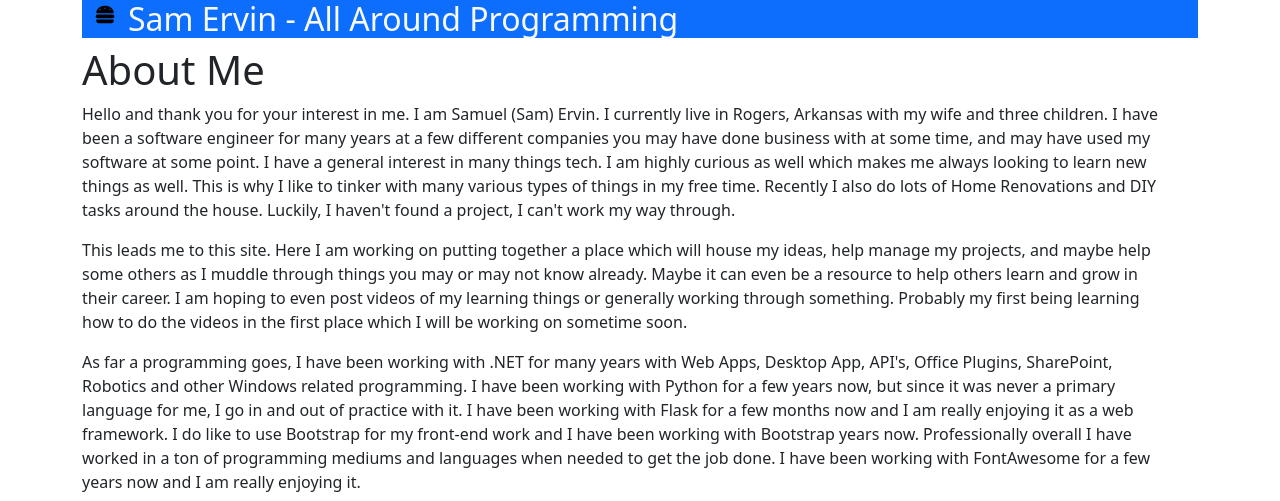
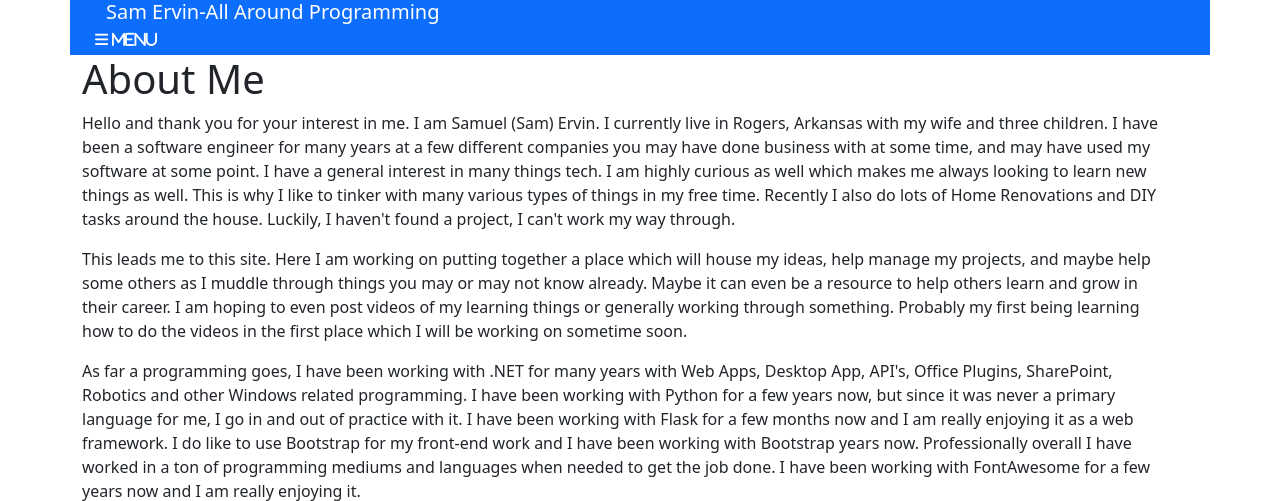
Before and after one commit to samuelervin/samwebsite_py, a Flask app: page /about/ in a window 1280 px wide. Shown: the top 501 px of the page. Run offline with Flask 3, Linux system fonts and the light colour scheme.

Commit message:
More styling

```diff
--- a/templates/base.html
+++ b/templates/base.html
@@ -22,18 +22,20 @@
 
       </div>
       <div class="row">
-        <div class="col">
-
-           <button class="navbar-toggler float-start" type="button" data-bs-toggle="collapse" data-bs-target="#navbarNavAltMarkup" aria-controls="navbarNavAltMarkup" aria-expanded="true" aria-label="Toggle navigation">
-                <i class="fa-solid fa-burger"></i>
+        <div class="col bg-primary">
+          <div class="container-fluid">
+            <span class="navbar-brand mb-0 h1 text-white">Sam Ervin-All Around Programming</span>
+          </div>
+           <button class="navbar-toggler navbar-dark float-start" type="button" data-bs-toggle="collapse" data-bs-target="#navbarNavAltMarkup" aria-controls="navbarNavAltMarkup" aria-expanded="true" aria-label="Toggle navigation">
+            <i class="fa-solid fa-bars fa-xs" style="color: #ffffff;"> Menu</i>
             </button>
-            <h2 class="bg-primary text-light"> Sam Ervin - All Around Programming</h2>
-            <div class="collapse navbar-collapse light" id="navbarNavAltMarkup">
-              <nav class="navbar navbar-expand-sm navbar-light bg-light">
+            <div class="collapse navbar-collapse navbar-dark navbar-expand-sm" id="navbarNavAltMarkup">
+              <nav class="navbar navbar-expand-lg navbar-dark">
                 <div class="navbar-nav">
-                    <a class="nav-link link-light float-end" aria-current="page" href="{{ url_for('home') }}"><i class="fa-solid fa-house"></i> Home</a>
-                    <a class="nav-link link-light float-end" href="{{ url_for('about') }}"><i class="fa-solid fa-mug-saucer"></i> About</a>
-                    <a class="nav-link link-light float-end" href="{{ url_for('contact') }}"><i class="fa-solid fa-envelopes-bulk"></i> Contact</a>
+                  <br>
+                    <a class="nav-link link-light" aria-current="page" href="{{ url_for('home') }}"><i class="fa-solid fa-house white"></i> Home</a>
+                    <a class="nav-link link-light" href="{{ url_for('about') }}"><i class="fa-solid fa-mug-saucer"></i> About</a>
+                    <a class="nav-link link-light" href="{{ url_for('contact') }}"><i class="fa-solid fa-envelopes-bulk"></i> Contact</a>
 
                 </div>
 
```
